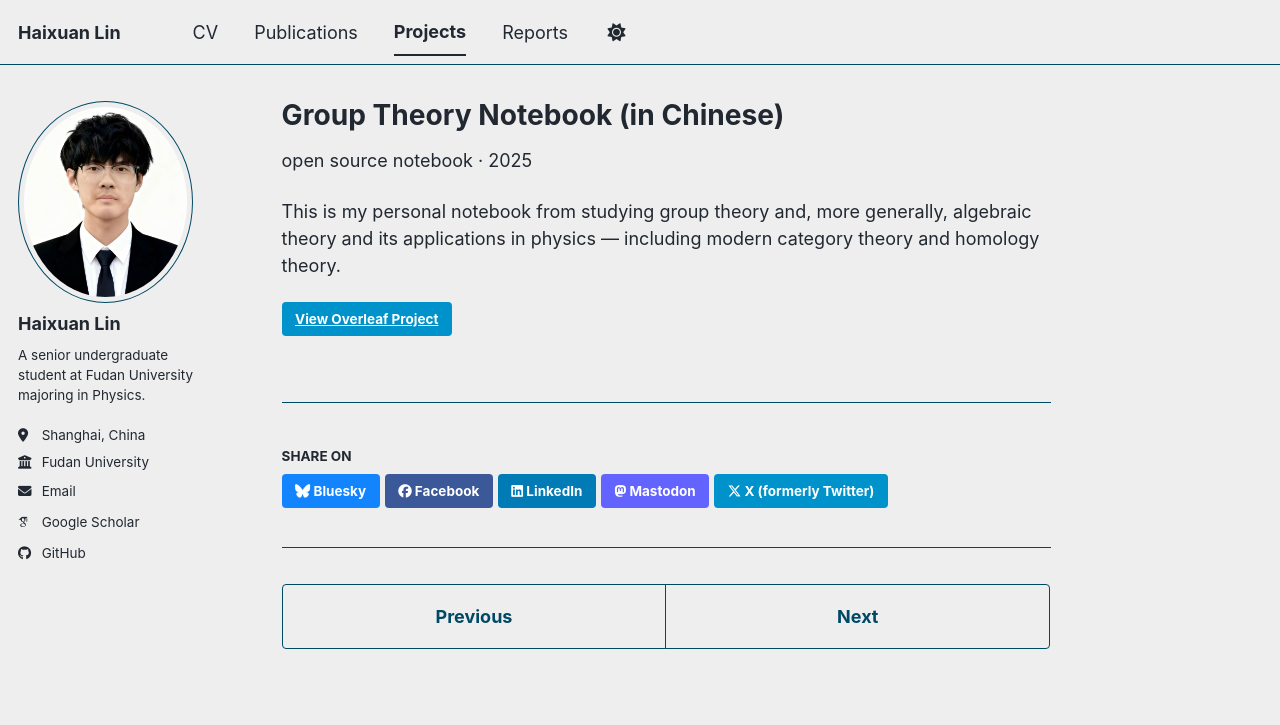
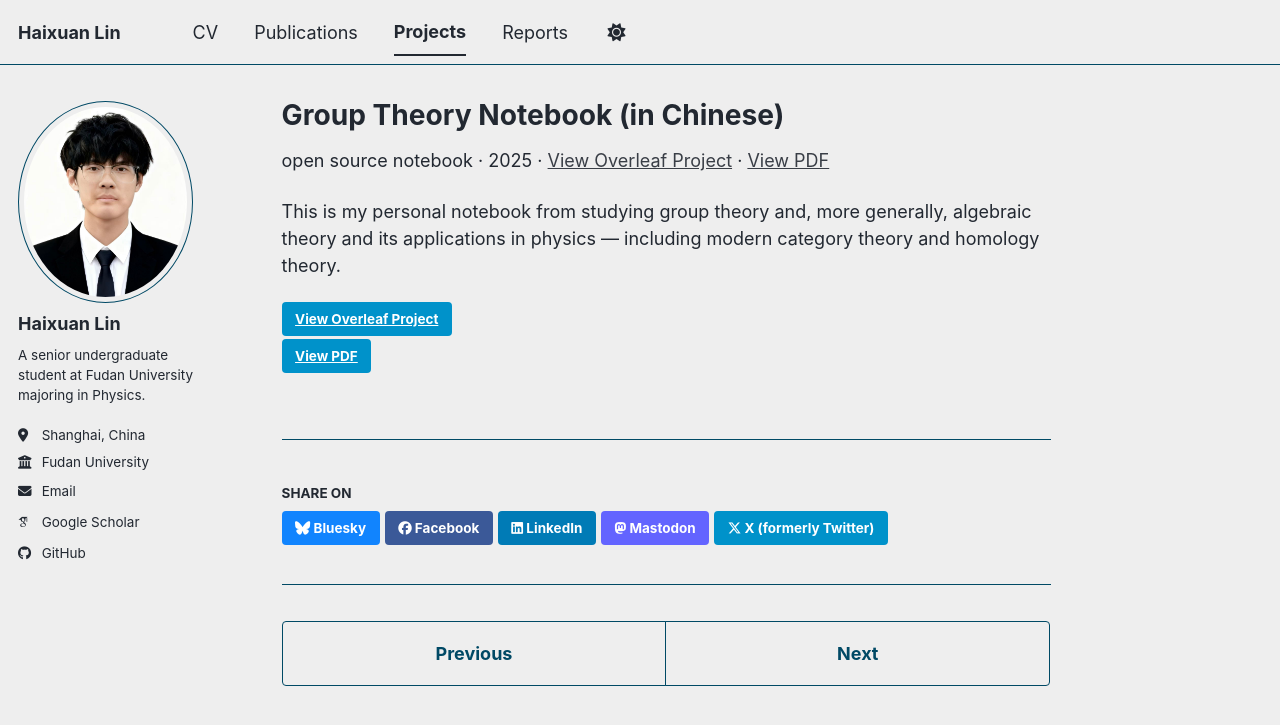
Before and after one commit to HaiXuan-Lin/HaiXuan-Lin.github.io, a Jekyll site: the page built from _projects/2025-11-23-group-theory-notebook.md, in a window 1280 px wide. Shown: the top 725 px of the page. Built offline with Jekyll 4.4.1, drawn with Linux system fonts in a browser that asks for light colours; some web fonts are replaced; a script bundle is joined from its source files by our own code; library files that are not in the unit come from our copies.

Commit message:
Add download link functionality to project and archive templates, and include new PDF file for group theory notebook.

```diff
--- a/_includes/archive-single.html
+++ b/_includes/archive-single.html
@@ -43,7 +43,7 @@
         {% elsif post.collection == 'publications' %}
           <p>Published in <i>{{ post.venue }}</i>, {{ post.date | default: "1900-01-01" | date: "%Y" }} </p>
         {% elsif post.collection == 'projects' %}
-          <p>{% if post.project_type %}{{ post.project_type }}{% endif %}{% if post.date %}{% if post.project_type %} · {% endif %}{{ post.date | date: "%Y" }}{% endif %}{% if post.link %} · <a href="{{ post.link }}" rel="noopener noreferrer">{% if post.link_label %}{{ post.link_label }}{% else %}Link{% endif %}</a>{% endif %}</p>
+          <p>{% if post.project_type %}{{ post.project_type }}{% endif %}{% if post.date %}{% if post.project_type %} · {% endif %}{{ post.date | date: "%Y" }}{% endif %}{% if post.link %} · <a href="{{ post.link }}" rel="noopener noreferrer">{% if post.link_label %}{{ post.link_label }}{% else %}Link{% endif %}</a>{% endif %}{% if post.download_link %} · {% include download-link.html href=post.download_link label=post.download_label %}{% endif %}</p>
         {% elsif post.collection == 'reports' %}
           <p>{% if post.presence_type %}{{ post.presence_type }}{% endif %}{% if post.date %}{% if post.presence_type %} · {% endif %}{{ post.date | date: "%Y" }}{% endif %}{% if post.link %} · <a href="{{ post.link }}" rel="noopener noreferrer">{% if post.link_label %}{{ post.link_label }}{% else %}Link{% endif %}</a>{% endif %}{% if post.download_link %} · {% include download-link.html href=post.download_link label=post.download_label %}{% endif %}</p>
         {% elsif post.date %}
--- a/_layouts/single.html
+++ b/_layouts/single.html
@@ -37,7 +37,7 @@ layout: default
         {% if page.collection == 'teaching' %}
           <p> {{ page.type }}, <i>{{ page.venue }}</i>, {{ page.date | default: "1900-01-01" | date: "%Y" }} </p>
         {% elsif page.collection == 'projects' %}
-          <p>{% if page.project_type %}{{ page.project_type }}{% endif %}{% if page.date %}{% if page.project_type %} · {% endif %}<time datetime="{{ page.date | date_to_xmlschema }}">{{ page.date | date: "%Y" }}</time>{% endif %}</p>
+          <p>{% if page.project_type %}{{ page.project_type }}{% endif %}{% if page.date %}{% if page.project_type %} · {% endif %}<time datetime="{{ page.date | date_to_xmlschema }}">{{ page.date | date: "%Y" }}</time>{% endif %}{% if page.link %} · <a href="{{ page.link }}" rel="noopener noreferrer">{% if page.link_label %}{{ page.link_label }}{% else %}Link{% endif %}</a>{% endif %}{% if page.download_link %} · {% include download-link.html href=page.download_link label=page.download_label %}{% endif %}</p>
         {% elsif page.collection == 'reports' %}
           <p>{% if page.presence_type %}{{ page.presence_type }}{% endif %}{% if page.date %}{% if page.presence_type %} · {% endif %}<time datetime="{{ page.date | date_to_xmlschema }}">{{ page.date | date: "%Y" }}</time>{% endif %}{% if page.link %} · <a href="{{ page.link }}" rel="noopener noreferrer">{% if page.link_label %}{{ page.link_label }}{% else %}Link{% endif %}</a>{% endif %}{% if page.download_link %} · {% include download-link.html href=page.download_link label=page.download_label %}{% endif %}</p>
         {% elsif page.venue and page.date %}
--- a/_projects/2025-11-23-group-theory-notebook.md
+++ b/_projects/2025-11-23-group-theory-notebook.md
@@ -5,6 +5,8 @@ date: 2025-11-23
 project_type: "open source notebook"
 link: "https://www.overleaf.com/read/vvgsfrsjmcgn#78f3aa"
 link_label: "View Overleaf Project"
+download_label: "View PDF"
+download_link: "/files/group-theory-note.pdf"
 ---
 
 This is my personal notebook from studying group theory and, more generally, algebraic theory and its applications in physics --- including modern category theory and homology theory.
```
Also changed, not shown: 1 other file.
